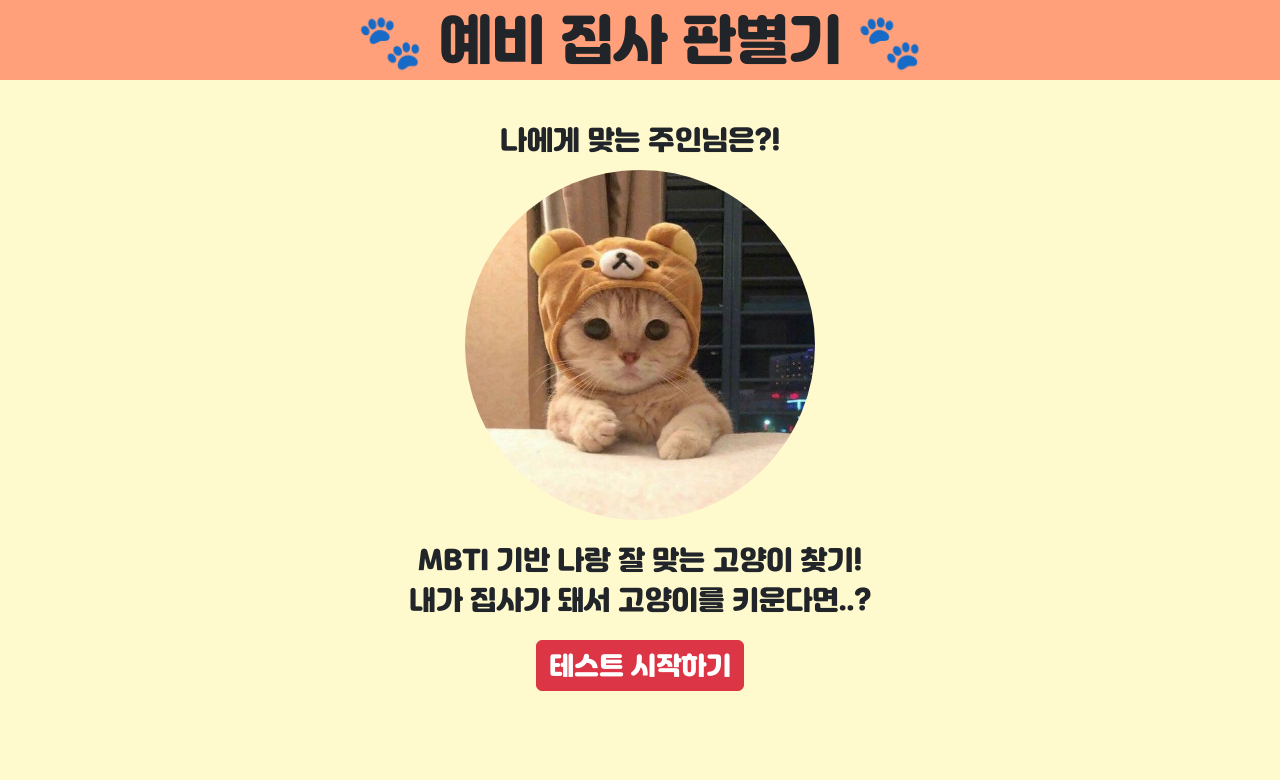
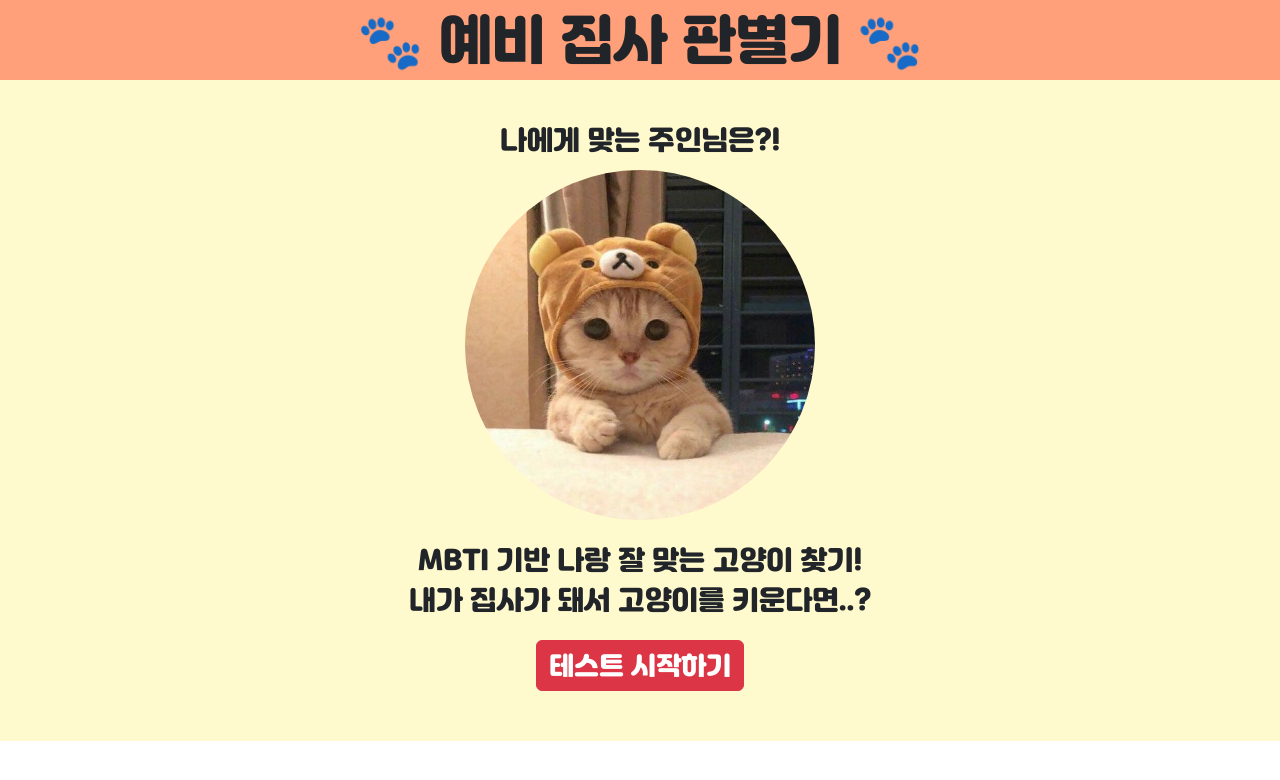
Before and after one commit to JHni2/bestCatTest, a React (Create React App) app: page / in a window 1280 px wide. Shown: the top 780 px of the page. Built offline with nearby package versions, Linux system fonts and the light colour scheme.

Commit message:
광고 위치 잡기

```diff
--- a/src/pages/MainPage.tsx
+++ b/src/pages/MainPage.tsx
@@ -31,7 +31,7 @@ export default function MainPage(): React.ReactElement {
         <Button
           className="btn-danger"
           onClick={handleClickButton}
-          style={{ fontSize: 25, marginTop: 20, marginBottom: 20 }}
+          style={{ fontSize: 25, marginTop: 20, marginBottom: 50 }}
         >
           테스트 시작하기
         </Button>
@@ -45,7 +45,7 @@ const Wrapper = styled.div`
   display: flex;
   flex-direction: column;
   width: 100%;
-  height: 100vh;
+  height: 100%;
   background: #fffacd;
   font-family: 'Jalnan';
 `;
```
